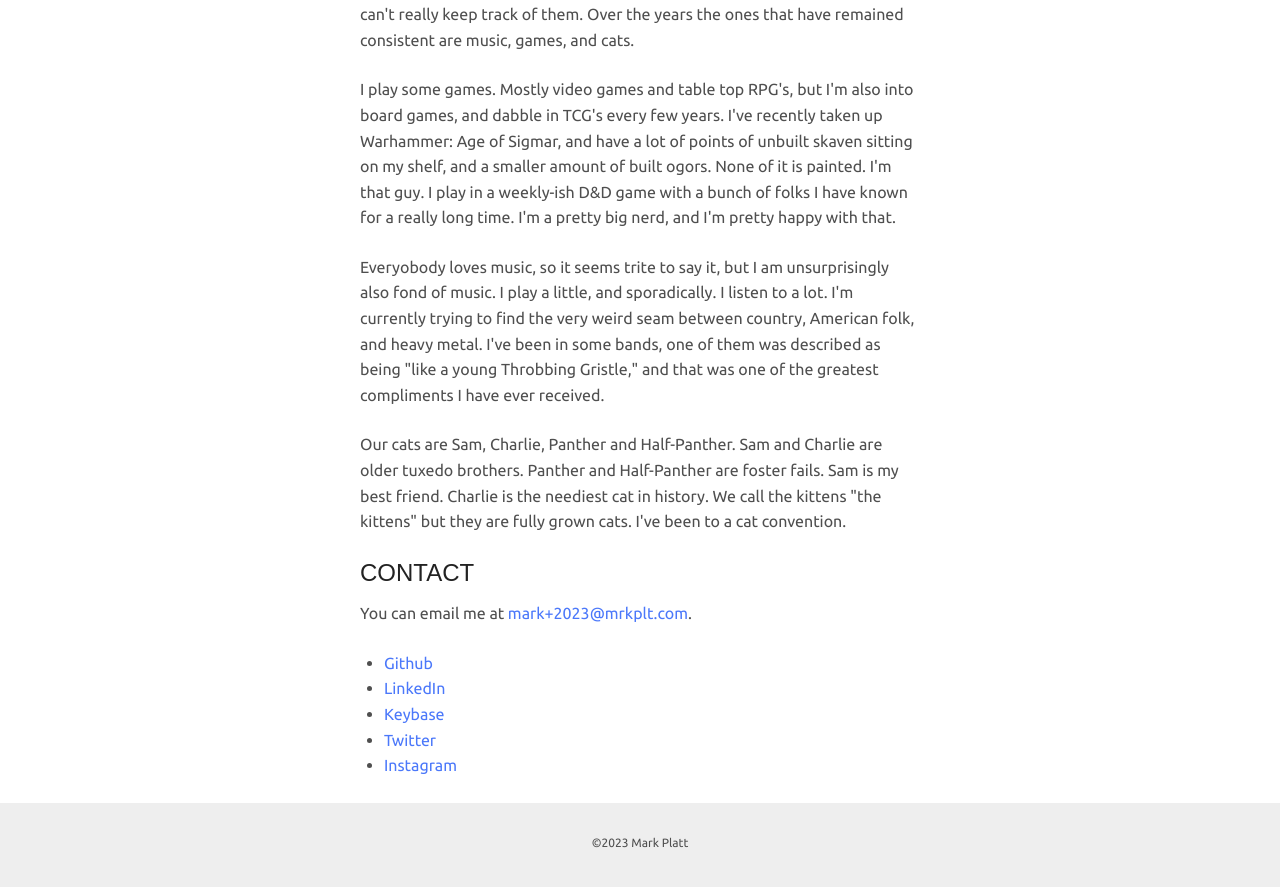
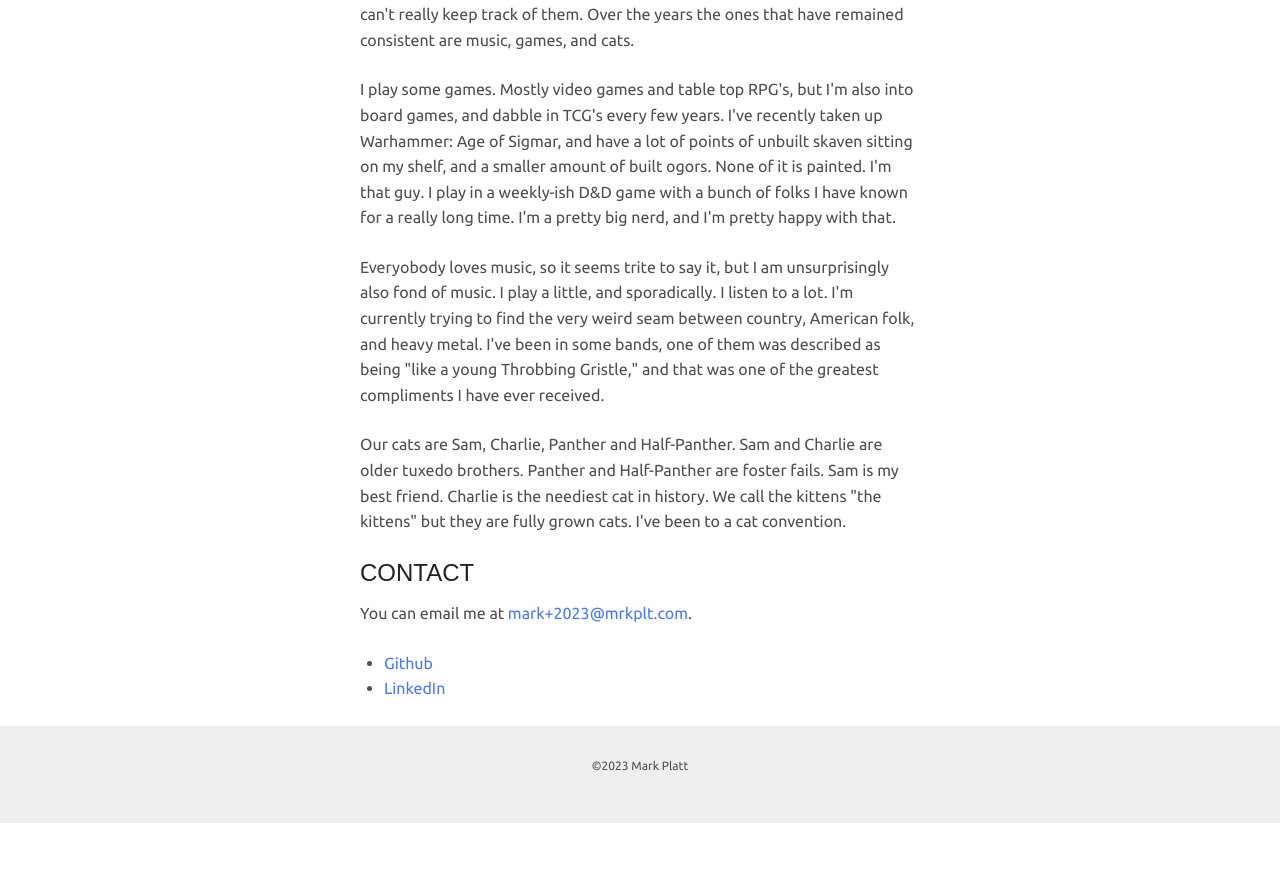
Before and after one commit to mrkplt/mrkplt.github.io, a Jekyll site: the page built from index.html, in a window 1280 px wide and 900 px high, scrolled down 828 px. Shown: the top 887 px of the window. Built offline with Jekyll 4.4.1, drawn with Linux system fonts in a browser that asks for light colours; some web fonts are replaced; after the commit the page ends 1651 px from its top, so only the background shows below that.

Commit message:
Update social.html

```diff
--- a/_includes/social.html
+++ b/_includes/social.html
@@ -6,8 +6,5 @@
     <ul>
       <li><a href="https://github.com/mrkplt">Github</a></li>
       <li><a href="http://www.linkedin.com/in/markplatt/">LinkedIn</a></li>
-      <li><a href="https://keybase.io/mrkplt">Keybase</a></li>
-      <li><a href="https://twitter.com/mrkplt">Twitter</a></li>
-      <li><a href="http://instagram.com/mrkplt">Instagram</a></li>
     </ul>
   </p>
```
